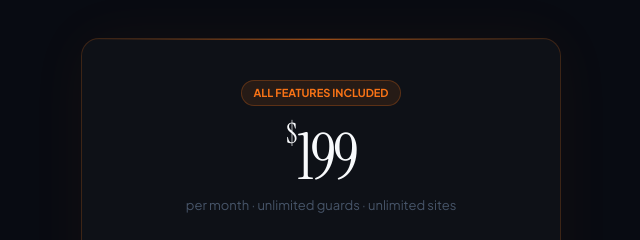
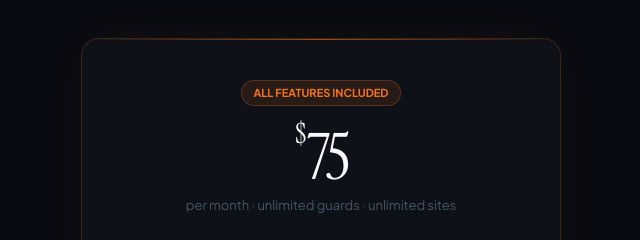
Before and after one commit to spacekid222/Sentinel, a Next.js app: page / in a window 1280 px wide. Shown: the part 3880-4120 px from the top of the page, without its empty margins (319-959 px from the left). Built offline with nearby package versions, Linux system fonts and the light colour scheme.

Commit message:
pricing page tweaks

```diff
--- a/app/page.tsx
+++ b/app/page.tsx
@@ -532,8 +532,8 @@ export default function Landing() {
         </div>
         <div className="pricing-card">
           <div className="pricing-badge">All features included</div>
-          <div className="pricing-price"><sup>$</sup>199</div>
-          <div className="pricing-period">per month · unlimited guards · unlimited sites</div>
+         <div className="pricing-price"><sup>$</sup>75</div>
+<div className="pricing-period">per month · unlimited guards · unlimited sites</div>
           <div className="pricing-features">
             {['Unlimited guards and sites','Full shift scheduling','Post orders per site','Daily activity reports','Incident management','Billing & payroll reports','License expiry tracking','QR patrol checkpoints','Priority support','Free onboarding call'].map((f,i) => (
               <div key={i} className="pricing-feature"><span className="pricing-feature-check">✓</span>{f}</div>
```
